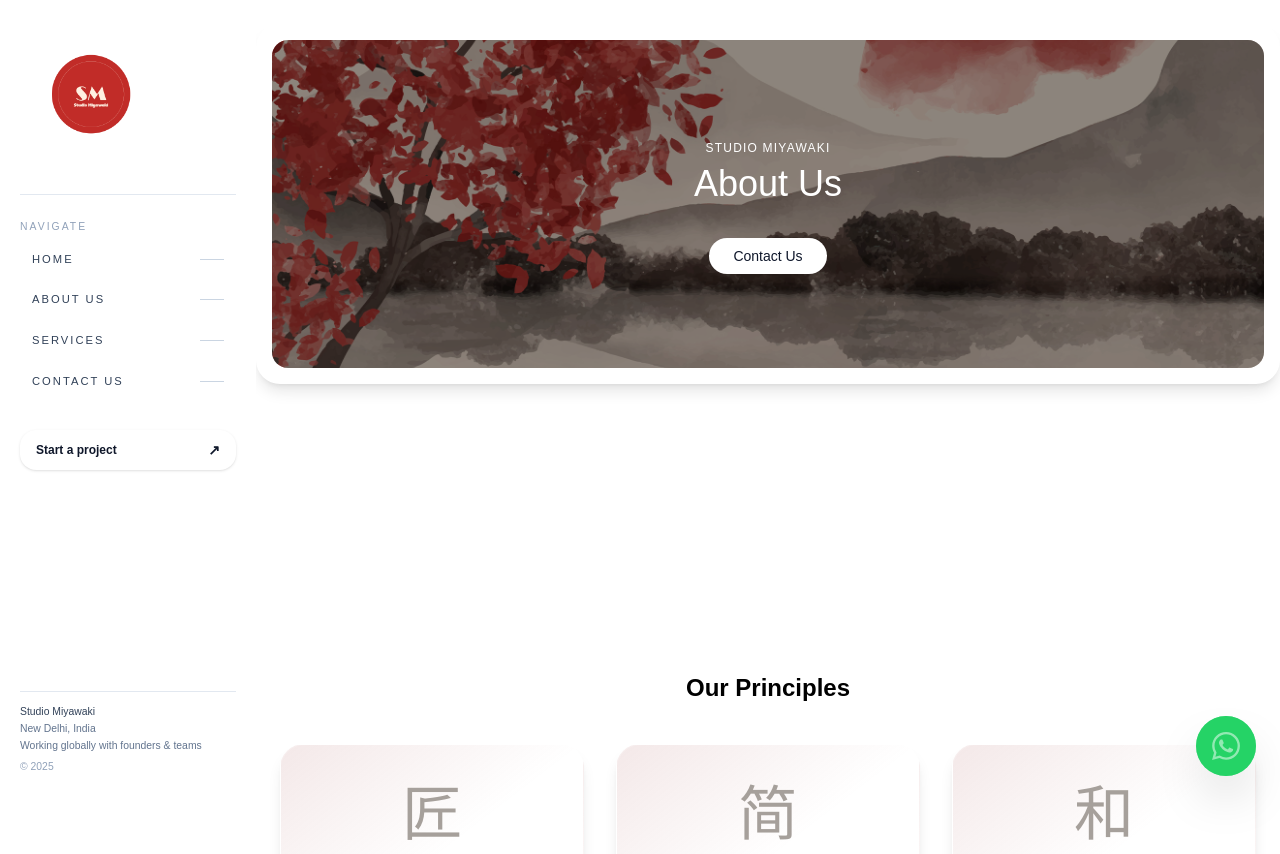
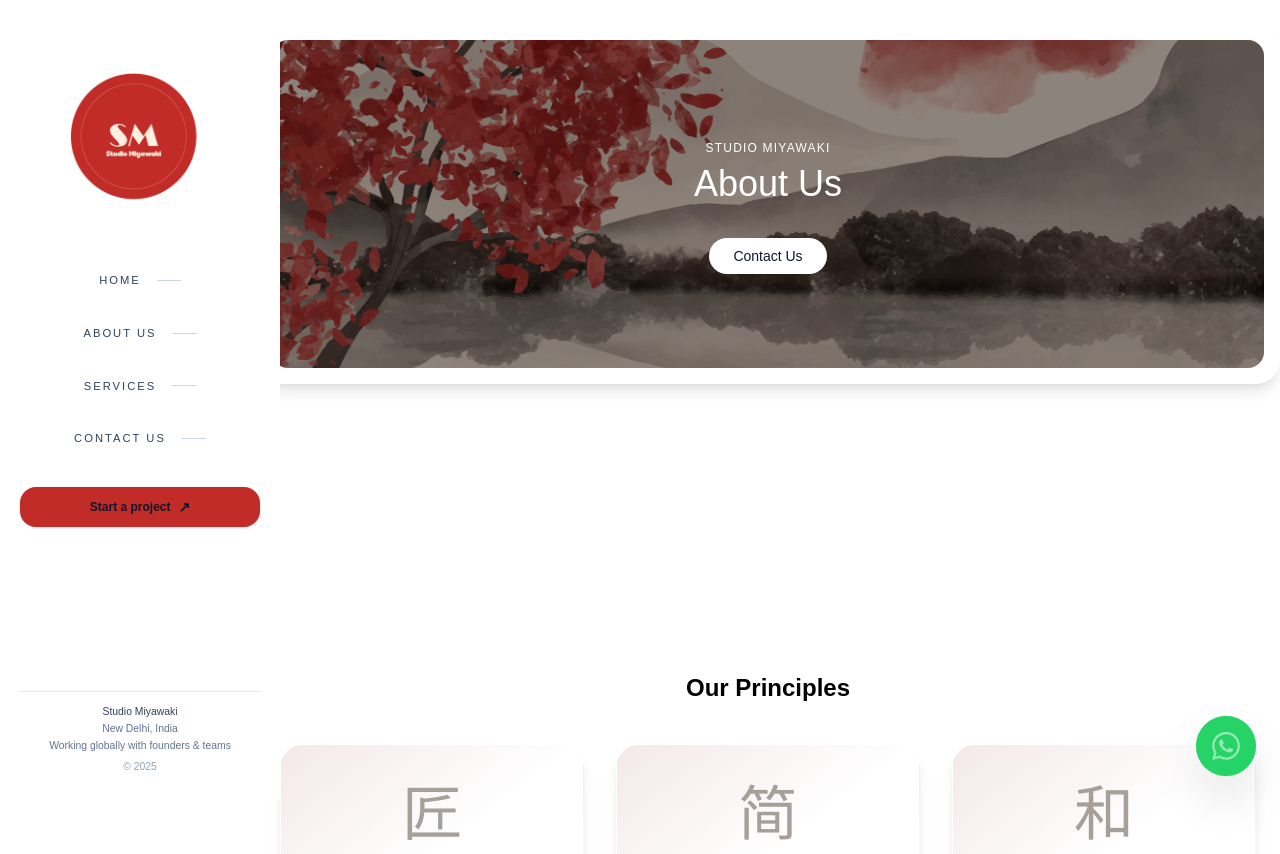
Before and after one commit to Shubham242G/studiyo-miyawaki-next, a Next.js app: page /pages/aboutUs in a window 1280 px wide. Shown: the top 854 px of the page. Built offline with nearby package versions, Linux system fonts and the light colour scheme.

Commit message:
this is it

```diff
--- a/app/components/sidebar.tsx
+++ b/app/components/sidebar.tsx
@@ -8,33 +8,28 @@ export function Sidebar() {
   return (
     <>
       {/* ================= DESKTOP SIDEBAR ================= */}
-      <aside className="fixed left-0 top-0 z-30 hidden h-screen lg:block lg:w-1/5">
-        <div className="relative h-full w-full overflow-hidden bg-white ">
+      <aside className="fixed left-0 top-0 z-30 hidden h-screen lg:block lg:w-[280px] flex-none">
+        <div className="relative h-full w-full overflow-hidden bg-white">
           <div className="relative flex h-full flex-col px-5 py-6">
 
-            {/* ===== LOGO + BRAND ===== */}
-            <Link href="/pages/home" className="flex items-center gap-3">
+            {/* ===== LOGO ===== */}
+            <Link href="/pages/home" className="flex justify-center">
               <Image
                 src="/assets/images/miyawaki_symbol.png"
                 alt="Studio Miyawaki"
-                width={150}
-                height={150}
+                width={500}
+                height={500}
                 className="rounded-md"
               />
             </Link>
-
-            {/* Divider */}
-            <div className="mt-5 h-px w-full bg-slate-200" />
 
             {/* ===== NAVIGATION ===== */}
             <motion.nav
               initial={{ opacity: 0, y: 10 }}
               animate={{ opacity: 1, y: 0 }}
               transition={{ delay: 0.15, duration: 0.4 }}
-              className="mt-6 space-y-2 text-[0.7rem] uppercase tracking-[0.18em] text-slate-700"
+              className="space-y-5 text-[0.7rem] uppercase tracking-[0.18em] text-slate-700 text-center"
             >
-              <p className="text-[0.65rem] text-slate-400">Navigate</p>
-
               {[
                 { label: "Home", href: "/pages/home" },
                 { label: "About Us", href: "/pages/aboutUs" },
@@ -44,7 +39,7 @@ export function Sidebar() {
                 <Link
                   key={item.label}
                   href={item.href}
-                  className="group flex items-center justify-between rounded-full px-3 py-2 transition-all hover:scale-[1.02]"
+                  className="group flex items-center justify-center gap-4 rounded-full px-3 py-2 transition-all hover:scale-[1.02]"
                 >
                   <span className="font-medium">{item.label}</span>
                   <span className="h-px w-6 bg-slate-300 group-hover:bg-slate-500 transition-all" />
@@ -61,7 +56,7 @@ export function Sidebar() {
             >
               <Link
                 href="/pages/contact"
-                className="inline-flex w-full items-center justify-between gap-2 rounded-2xl bg-white px-4 py-2.5 text-[0.75rem] font-semibold text-slate-900 shadow-sm transition-all hover:bg-slate-100 hover:shadow-md hover:scale-[1.02]"
+                className="inline-flex w-full items-center justify-center gap-2 rounded-2xl bg-[#c12c28] px-4 py-2.5 text-[0.75rem] font-semibold text-white shadow-sm transition-all hover:bg-[#d73530] hover:shadow-md hover:scale-[1.02]"
               >
                 <span>Start a project</span>
                 <span className="text-sm">↗</span>
@@ -69,11 +64,9 @@ export function Sidebar() {
             </motion.div>
 
             {/* ===== FOOTER ===== */}
-            <div className="mt-auto pt-6 text-[0.65rem] text-slate-500 leading-relaxed">
+            <div className="mt-auto pt-6 text-[0.65rem] text-slate-500 leading-relaxed text-center">
               <div className="h-px w-full bg-slate-200 mb-3" />
-              <p className="font-medium text-slate-700">
-                Studio Miyawaki
-              </p>
+              <p className="font-medium text-slate-700">Studio Miyawaki</p>
               <p>
                 New Delhi, India <br />
                 Working globally with founders & teams
@@ -89,24 +82,21 @@ export function Sidebar() {
 
       {/* ================= MOBILE SIDEBAR ================= */}
       <aside className="px-4 pt-6 pb-4 lg:hidden">
-      <div className="relative flex flex-col rounded-3xl border border-slate-200 bg-white px-2  shadow-xl">
+        <div className="relative flex flex-col rounded-3xl border border-slate-200 bg-white px-2 shadow-xl">
 
           {/* Logo */}
-        <div className="flex items-center gap-2">
+          <div className="flex justify-center">
             <Image
               src="/assets/images/miyawaki_symbol.png"
               alt="Studio Miyawaki"
-            width={150}
-            height={150}
+              width={200}
+              height={200}
               className="rounded-md"
             />
           </div>
 
-        {/* Divider */}
-        <div className="my-4 h-px w-full bg-slate-200" />
-
           {/* Navigation */}
-        <nav className="flex flex-wrap gap-x-4 gap-y-3 text-[0.7rem] uppercase tracking-[0.16em] text-slate-600">
+          <nav className="flex justify-center flex-wrap gap-x-6 gap-y-3 text-[0.7rem] uppercase tracking-[0.16em] text-slate-600">
             <Link href="/pages/home" className="hover:text-slate-900">
               Home
             </Link>
@@ -124,10 +114,7 @@ export function Sidebar() {
           {/* CTA */}
           <Link
             href="/pages/contact"
-  className="mt-5 inline-flex items-center justify-center gap-2
-             rounded-xl border border-slate-300 bg-white
-             px-4 py-2 text-[0.7rem] font-medium text-slate-900
-             shadow-md transition hover:bg-slate-100"
+            className="mt-5 inline-flex items-center justify-center gap-2 rounded-xl border border-slate-300 bg-[#c12c28] px-4 py-2 text-[0.7rem] font-medium text-white shadow-md transition hover:bg-[#d73530]"
           >
             <span>Start a project</span>
             <span className="text-sm">↗</span>
```
Lines whose indentation alone changed are shown as unchanged.
